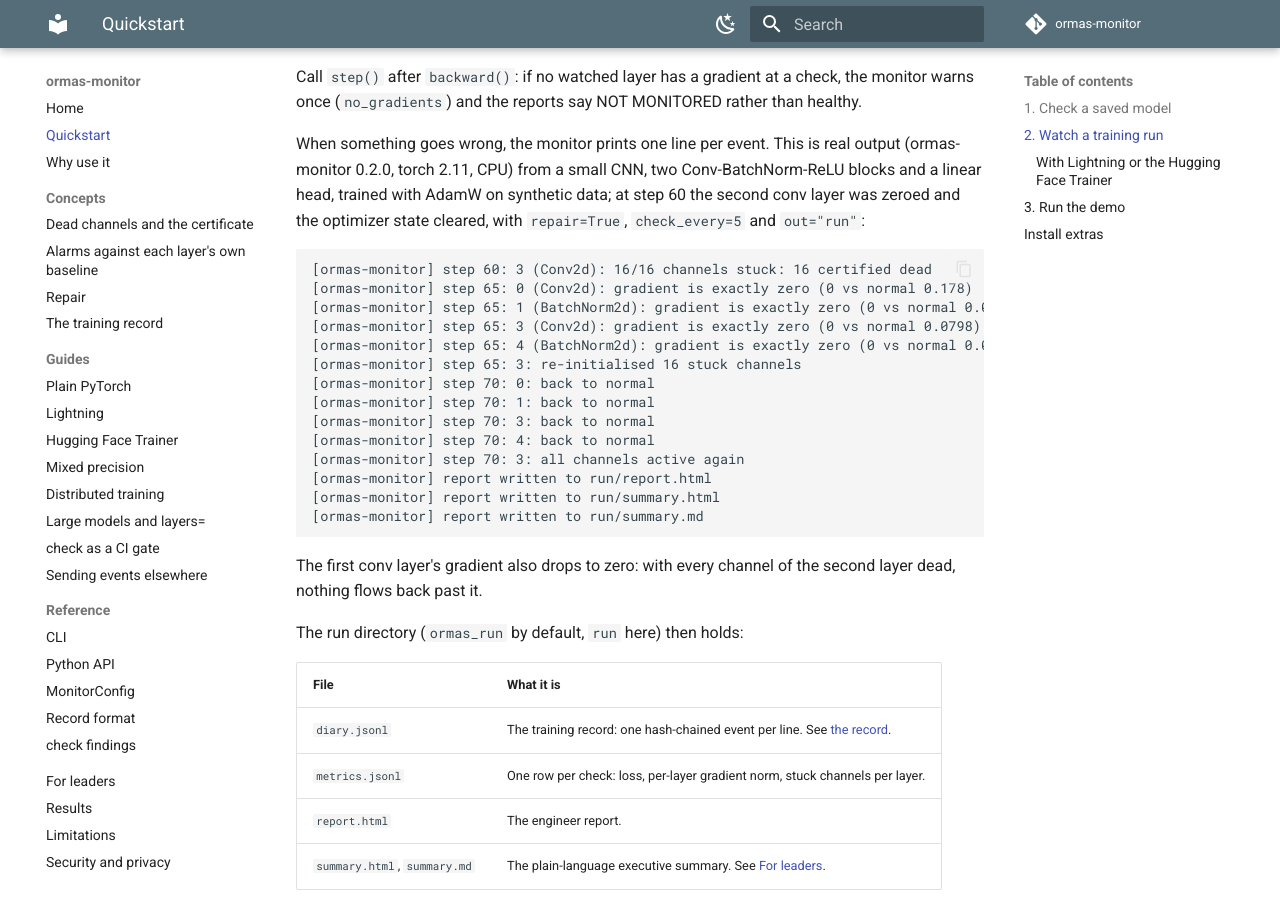
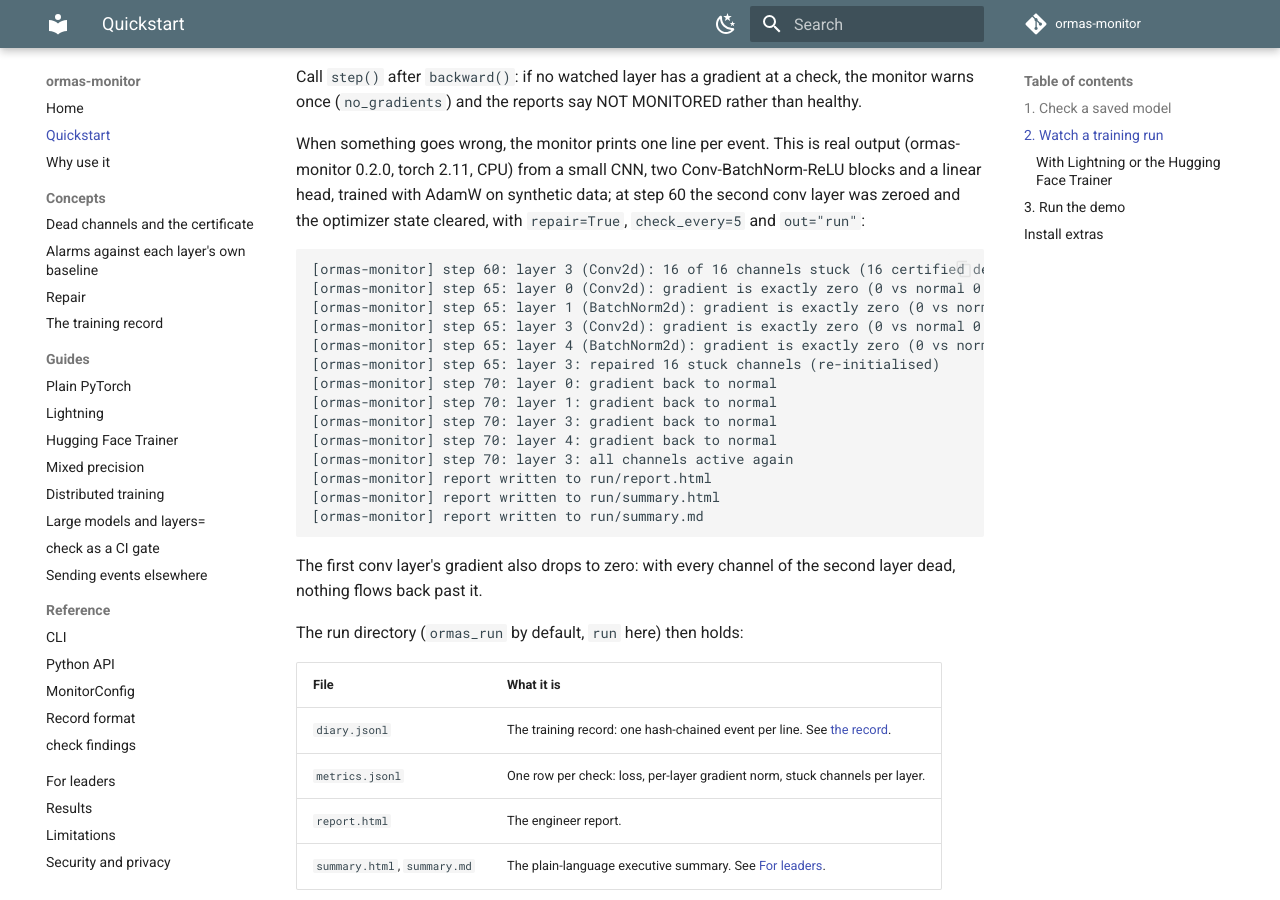
Before and after one commit to Oxiedo/ormas-monitor, an MkDocs documentation site: the page built from docs/quickstart.md, in a window 1280 px wide and 900 px high, scrolled down 1533 px. Built offline with MkDocs 1.6.1 and Material for MkDocs 9.7.7, drawn with Linux system fonts in a browser that asks for light colours; comment, search, counter and statistics services are not loaded.

Commit message:
Console messages: 'layer X (Kind)', stuck (proven) kept apart from silent (unproven); quickstart output regenerated

````diff
--- a/docs/quickstart.md
+++ b/docs/quickstart.md
@@ -62,17 +62,17 @@ Call `step()` after `backward()`: if no watched layer has a gradient at a check,
 When something goes wrong, the monitor prints one line per event. This is real output (ormas-monitor 0.2.0, torch 2.11, CPU) from a small CNN, two Conv-BatchNorm-ReLU blocks and a linear head, trained with AdamW on synthetic data; at step 60 the second conv layer was zeroed and the optimizer state cleared, with `repair=True`, `check_every=5` and `out="run"`:
 
 ```text
-[ormas-monitor] step 60: 3 (Conv2d): 16/16 channels stuck: 16 certified dead
-[ormas-monitor] step 65: 0 (Conv2d): gradient is exactly zero (0 vs normal 0.178)
-[ormas-monitor] step 65: 1 (BatchNorm2d): gradient is exactly zero (0 vs normal 0.0226)
-[ormas-monitor] step 65: 3 (Conv2d): gradient is exactly zero (0 vs normal 0.0798)
-[ormas-monitor] step 65: 4 (BatchNorm2d): gradient is exactly zero (0 vs normal 0.0994)
-[ormas-monitor] step 65: 3: re-initialised 16 stuck channels
-[ormas-monitor] step 70: 0: back to normal
-[ormas-monitor] step 70: 1: back to normal
-[ormas-monitor] step 70: 3: back to normal
-[ormas-monitor] step 70: 4: back to normal
-[ormas-monitor] step 70: 3: all channels active again
+[ormas-monitor] step 60: layer 3 (Conv2d): 16 of 16 channels stuck (16 certified dead)
+[ormas-monitor] step 65: layer 0 (Conv2d): gradient is exactly zero (0 vs normal 0.178)
+[ormas-monitor] step 65: layer 1 (BatchNorm2d): gradient is exactly zero (0 vs normal 0.0226)
+[ormas-monitor] step 65: layer 3 (Conv2d): gradient is exactly zero (0 vs normal 0.0798)
+[ormas-monitor] step 65: layer 4 (BatchNorm2d): gradient is exactly zero (0 vs normal 0.0994)
+[ormas-monitor] step 65: layer 3: repaired 16 stuck channels (re-initialised)
+[ormas-monitor] step 70: layer 0: gradient back to normal
+[ormas-monitor] step 70: layer 1: gradient back to normal
+[ormas-monitor] step 70: layer 3: gradient back to normal
+[ormas-monitor] step 70: layer 4: gradient back to normal
+[ormas-monitor] step 70: layer 3: all channels active again
 [ormas-monitor] report written to run/report.html
 [ormas-monitor] report written to run/summary.html
 [ormas-monitor] report written to run/summary.md
````
Also changed, not shown: 1 other file.
